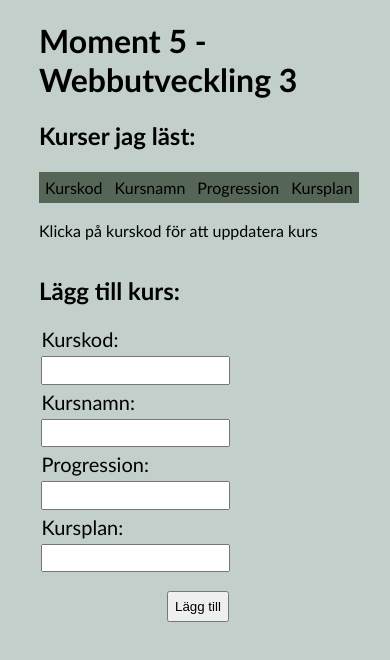
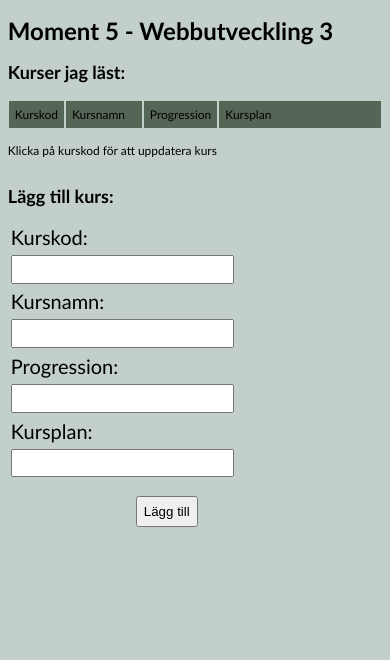
Before and after one commit to emmyadolfsen/kurser, a website: page src/index.html in a window 390 px wide. Drawn offline with nearby package versions, Linux system fonts and the light colour scheme; files that its build step writes are made by us from their sources; no server answers.

Commit message:
Made some changes in css for smaller screens

```diff
--- a/gulpfile.js
+++ b/gulpfile.js
@@ -30,6 +30,7 @@ function sassTask() {
         .pipe(cleanCSS())
         .pipe(sourcemaps.write('.'))
         .pipe(dest('pub/css'))
+
 }
 
 /*
--- a/src/index.html
+++ b/src/index.html
@@ -4,9 +4,9 @@
 <head>
     <meta charset="UTF-8">
     <meta name="viewport" content="width=device-width, initial-scale=1.0">
-    <link rel="stylesheet" type="text/css" href="/css/main.css">
+    <link rel="stylesheet" type="text/css" href="css/main.css">
 
-    <title>Webb App</title>
+    <title>Web App</title>
 </head>
 
 <body>
--- a/src/js/main.js
+++ b/src/js/main.js
@@ -21,7 +21,7 @@ submitCourse.addEventListener('click', addCourse);
 
 function getCourses() {
     coursesEl.innerHTML = '';
-    fetch('http://localhost:8888/REST/json.php')
+    fetch('http://raggmunkar.se/rest/json.php')
         .then(response => response.json())
         .then(data => {
             data.forEach(course => {
@@ -41,7 +41,7 @@ function getCourses() {
 }
 
 function deleteCourse(id) {
-    fetch('http://localhost:8888/REST/json.php?id=' + id, {
+    fetch('http://raggmunkar.se/rest/json.php?id=' + id, {
             method: 'DELETE',
         })
         .then(response => response.json())
@@ -60,7 +60,7 @@ function addCourse() {
     let course = { 'course_code': coursecode, 'course_name': coursename, 'progression': progression, 'syllabus': syllabus };
 
 
-    fetch('http://localhost:8888/REST/json.php', {
+    fetch('http://raggmunkar.se/rest/json.php', {
             method: 'POST',
             body: JSON.stringify(course),
         })
@@ -76,7 +76,7 @@ function setCourse(id) {
     console.log('update' + id)
     let newDivEl = document.getElementById('newDiv' + id)
 
-    fetch('http://localhost:8888/REST/json.php?id=' + id, {
+    fetch('http://raggmunkar.se/rest/json.php?id=' + id, {
             method: 'GET',
         })
         .then(response => response.json())
@@ -104,7 +104,7 @@ function updateCourse(id) {
 
     console.log(coursecode + coursename + progression + syllabus)
 
-    fetch('http://localhost:8888/REST/json.php?id=' + id, {
+    fetch('http://raggmunkar.se/rest/json.php?id=' + id, {
             method: 'PUT',
             body: JSON.stringify(course),
         })
--- /dev/null
+++ b/src/sass/_mobile.scss
@@ -0,0 +1,11 @@
+@media screen and (max-width: 1000px) {
+    body {
+        width: 96%;
+        display: block;
+        margin: auto;
+        font-size: 12px;
+    }
+    .plan {
+        flex-basis: 54%;
+    }
+}
--- a/src/sass/main.scss
+++ b/src/sass/main.scss
@@ -44,18 +44,19 @@ button:hover {
 .plan {
     background-color: $table-color;
     padding: 6px;
+    margin: 1px;
 }
 
 .code {
-    flex-basis: 14%;
+    flex-basis: 7%;
 }
 
 .name {
-    flex-basis: 15%;
+    flex-basis: 23%;
 }
 
 .prog {
-    flex-basis: 10%;
+    flex-basis: 9%;
 }
 
 .plan {
@@ -63,6 +64,7 @@ button:hover {
 }
 
 .first {
+    margin: 1px;
     background-color: $table-color-dark;
 }
 
@@ -117,3 +119,5 @@ label {
 .plan input[type=text] {
     width: 80%;
 }
+
+@import './mobile';
```
Also changed, not shown: pub/index.html (+1 -1 lines), pub/js/main.js (+1 -1 lines), pub/css/main.css, 2 other files.
